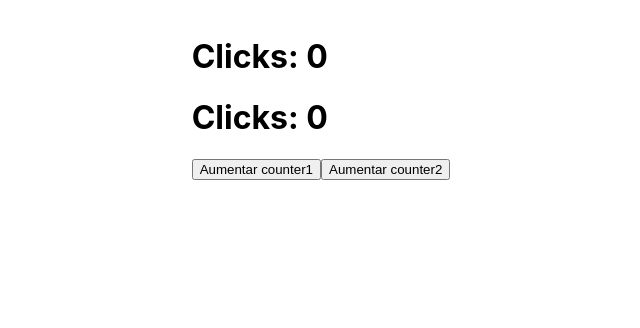
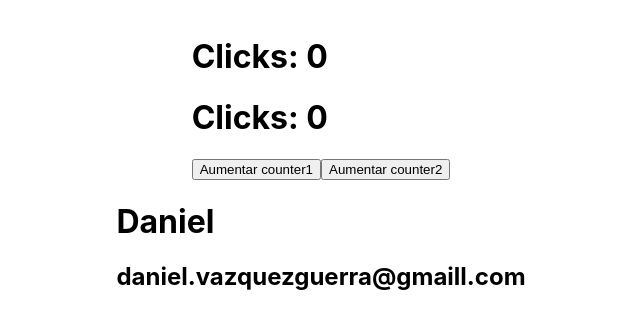
Before and after one commit to danielvazquezguerra/use-effect-ejercicio, a React (Create React App) app in the folder use-effect-daniel/: page / in a window 1280 px wide. Shown: the top 328 px of the page, without its empty margins (335-975 px from the left). Built offline with nearby package versions, Linux system fonts and the light colour scheme.

Commit message:
otros ejercicios con useEffect

```diff
--- a/use-effect-daniel/src/App.js
+++ b/use-effect-daniel/src/App.js
@@ -4,6 +4,7 @@ import Contador from './Components/contador';
 import MostrarColor from './Components/mostrar-color';
 import React, {useState} from 'react';
 import LifeCycle from './Components/LifeCycle';
+import FetchCard from './Components/FetchCard';
 
 function App() {
 
@@ -18,6 +19,8 @@ function App() {
 
       <LifeCycle />
 
+      <FetchCard />
+
       {/* <Contador />
 
       <button onClick={mostrarOcultar}>Mostrar/Ocultar</button>
--- /dev/null
+++ b/use-effect-daniel/src/Components/FetchCard.js
@@ -0,0 +1,26 @@
+import React, {useState} from 'react'
+import getUser from '../helpers/getUser';
+
+const FetchCard = () => {
+
+    const initialUser = {
+        name: "Daniel",
+        email: "daniel.vazquezguerra@gmaill.com",
+
+    }
+
+    const [user, setUser] = useState(initialUser)
+
+
+    return (
+
+        <div>
+
+            <h1>{user.name}</h1>
+            <h2>{user.email}</h2>
+
+        </div>
+    )
+}
+
+export default FetchCard;
--- /dev/null
+++ b/use-effect-daniel/src/helpers/getUser.js
@@ -0,0 +1,11 @@
+const getUser = async () => {
+
+    const url = 'https://jsonplaceholder.typicode.com/users/1';
+    const res = await fetch(url);
+    const user = await res.json();
+
+    return user;
+
+}
+
+export default getUser;
```
Also changed, not shown: 1 other file (tests, documents, lock files or other folders).
